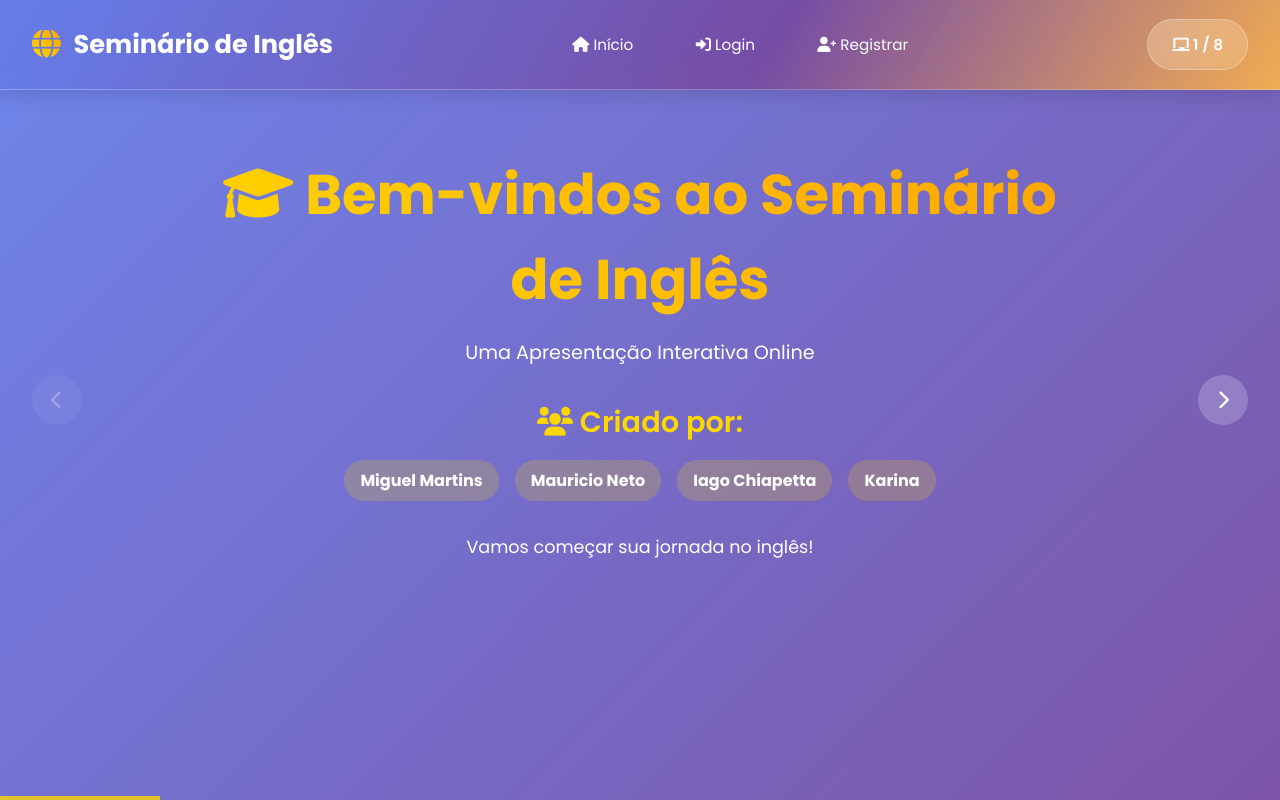
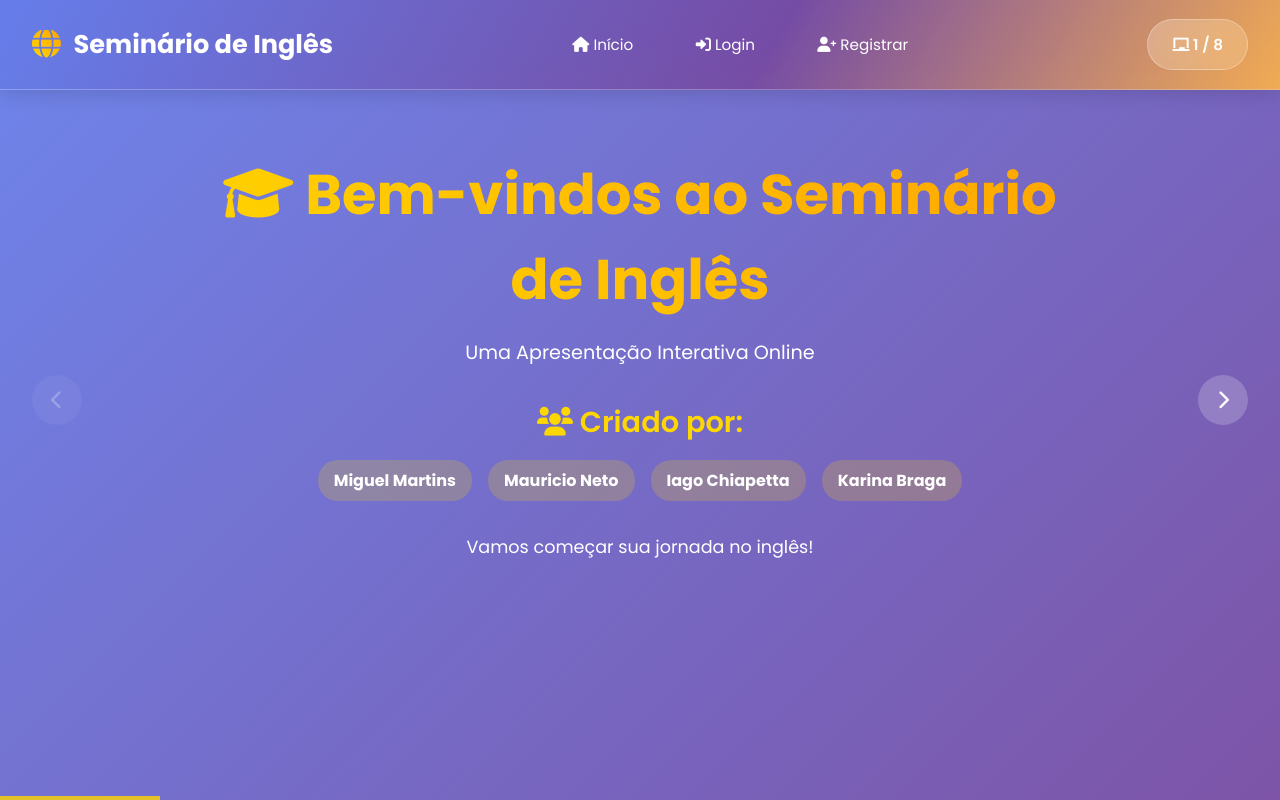
Before and after one commit to chiapettaiago/seminario, a Flask app: page /slide/1 in a window 1280 px wide. Run offline with Flask 3, Linux system fonts and the light colour scheme.

Commit message:
name changed of members group

```diff
--- a/templates/slides/slide1.html
+++ b/templates/slides/slide1.html
@@ -12,7 +12,7 @@
         <span style="background: rgba(255, 215, 0, 0.2); padding: 0.5rem 1rem; border-radius: 20px; font-weight: bold;">Miguel Martins</span>
         <span style="background: rgba(255, 215, 0, 0.2); padding: 0.5rem 1rem; border-radius: 20px; font-weight: bold;">Mauricio Neto</span>
         <span style="background: rgba(255, 215, 0, 0.2); padding: 0.5rem 1rem; border-radius: 20px; font-weight: bold;">Iago Chiapetta</span>
-        <span style="background: rgba(255, 215, 0, 0.2); padding: 0.5rem 1rem; border-radius: 20px; font-weight: bold;">Karina</span>
+        <span style="background: rgba(255, 215, 0, 0.2); padding: 0.5rem 1rem; border-radius: 20px; font-weight: bold;">Karina Braga</span>
     </div>
 </div>
 
```
